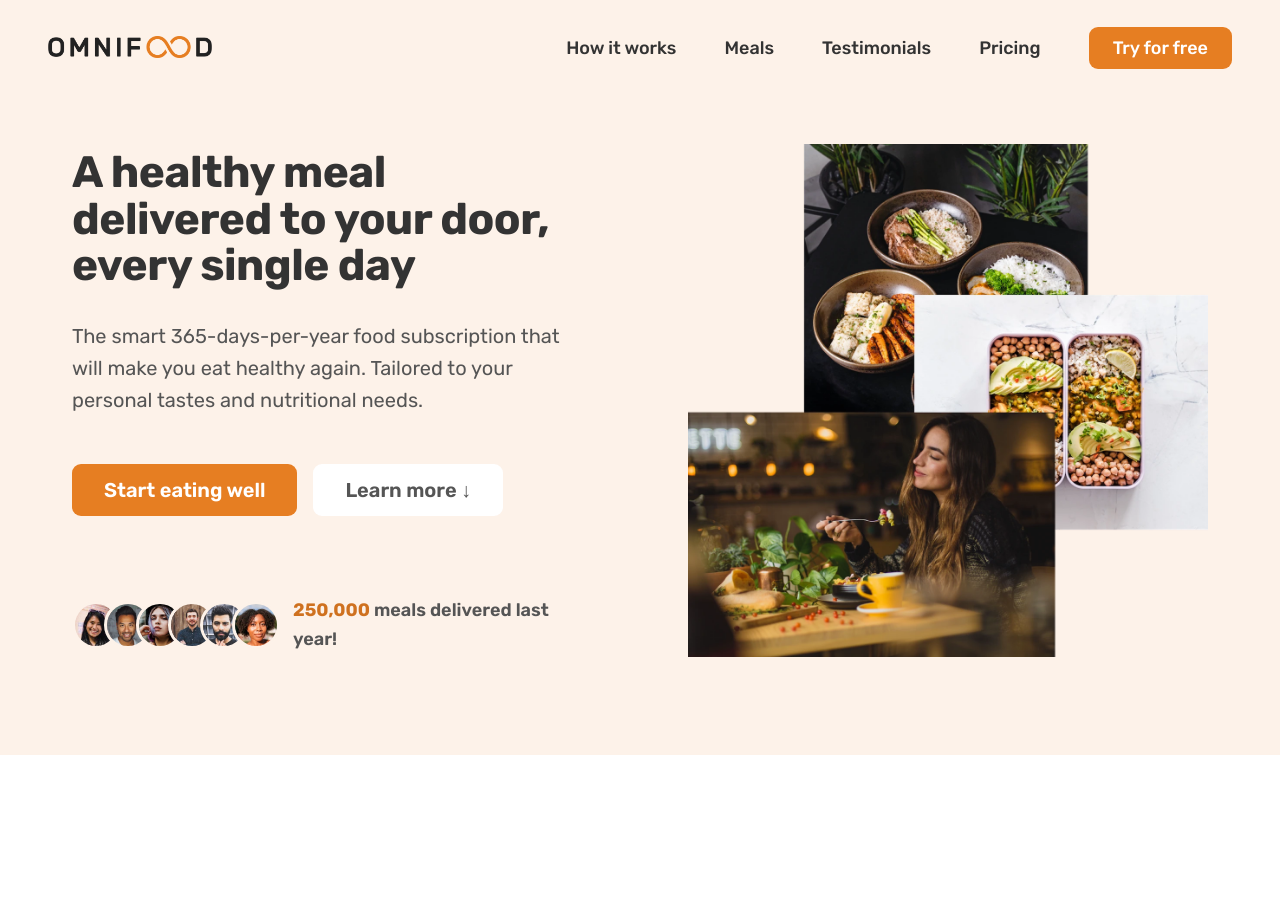
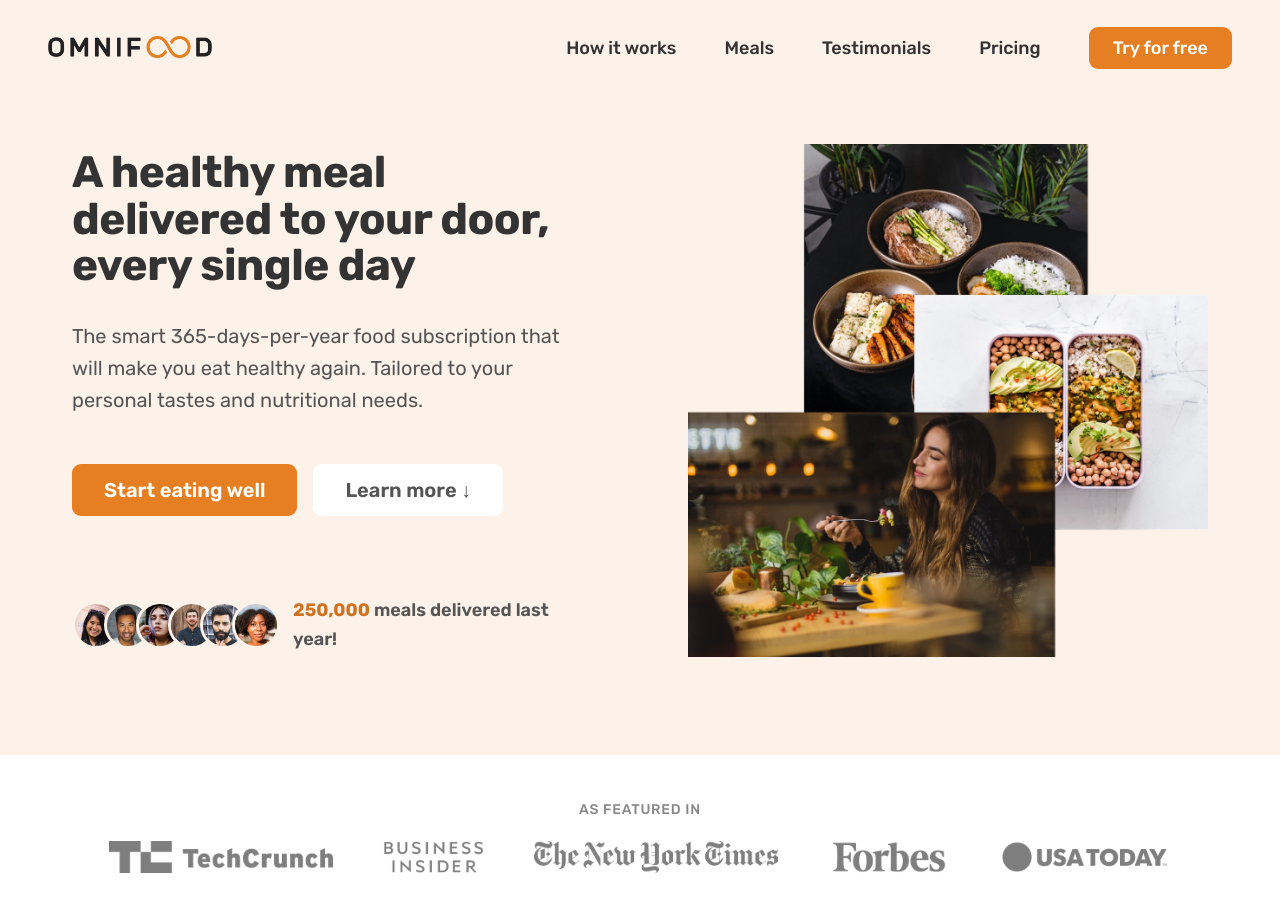
Before and after one commit to clovis-rosa/nextjs-omnifood-website, a Next.js app: page / in a window 1280 px wide. Shown: the top 912 px of the page. Built offline with nearby package versions, Linux system fonts and the light colour scheme.

Commit message:
Added featured section component

```diff
--- /dev/null
+++ b/src/components/Featured.jsx
@@ -0,0 +1,85 @@
+import styled from 'styled-components'
+import { heroDeliveredData } from '@/data/HeroDeliveredData'
+
+export default function Featured() {
+  return (
+    <>
+      <FeaturedSectionStyles>
+        <FeaturedContainer>
+          <h2>As featured in</h2>
+          <FeaturedLogos>
+            <img src="/images/logos/techcrunch.png" alt="Techcrunch logo" />
+            <img
+              src="/images/logos/business-insider.png"
+              alt="Business Insider logo"
+            />
+            <img
+              src="/images/logos/the-new-york-times.png"
+              alt="The New York Times logo"
+            />
+            <img src="/images/logos/forbes.png" alt="Forbes logo" />
+            <img src="/images/logos/usa-today.png" alt="USA Today logo" />
+          </FeaturedLogos>
+        </FeaturedContainer>
+      </FeaturedSectionStyles>
+    </>
+  )
+}
+
+const FeaturedSectionStyles = styled.section`
+  padding: 4.8rem 0 3.2rem 0;
+
+  @media (max-width: 34em) {
+    padding: 2.4rem 0 6.4rem 0;
+  }
+`
+
+const FeaturedContainer = styled.div`
+  max-width: 120rem;
+  padding: 0 3.2rem;
+  margin: 0 auto;
+
+  h2 {
+    font-size: 1.4rem;
+    text-transform: uppercase;
+    letter-spacing: 0.75px;
+    font-weight: 500;
+    text-align: center;
+    margin-bottom: 2.4rem;
+    color: #888;
+  }
+`
+
+const FeaturedLogos = styled.div`
+  display: grid;
+  grid-template-columns: repeat(5, auto);
+  gap: 5rem;
+  align-items: center;
+  justify-content: center;
+
+  @media (max-width: 84em) {
+  }
+
+  @media (max-width: 75em) {
+    grid-template-columns: repeat(3, auto);
+  }
+
+  @media (max-width: 59em) {
+    grid-template-columns: repeat(3, auto);
+  }
+
+  @media (max-width: 59em) {
+    grid-template-columns: repeat(2, auto);
+  }
+
+  @media (max-width: 34em) {
+    grid-template-columns: repeat(1, auto);
+  }
+
+  img {
+    height: 3.2rem;
+    display: block;
+    filter: brightness(0);
+    opacity: 50%;
+  }
+`
--- a/src/pages/index.jsx
+++ b/src/pages/index.jsx
@@ -1,10 +1,12 @@
 import Layout from '@/components/Layout'
 import Hero from '@/components/Hero'
+import Featured from '@/components/Featured'
 
 export default function Home() {
   return (
     <Layout>
       <Hero />
+      <Featured />
     </Layout>
   )
 }
```
